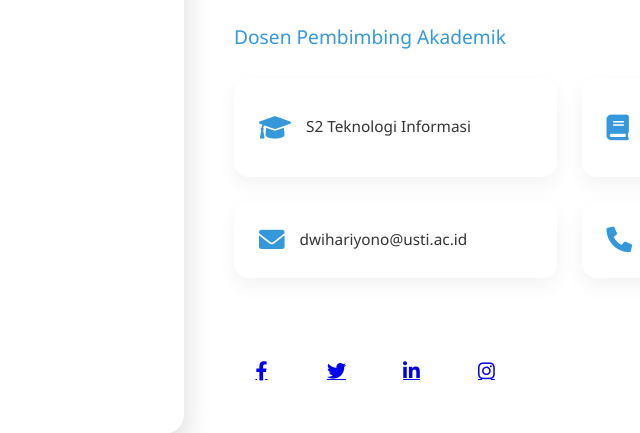
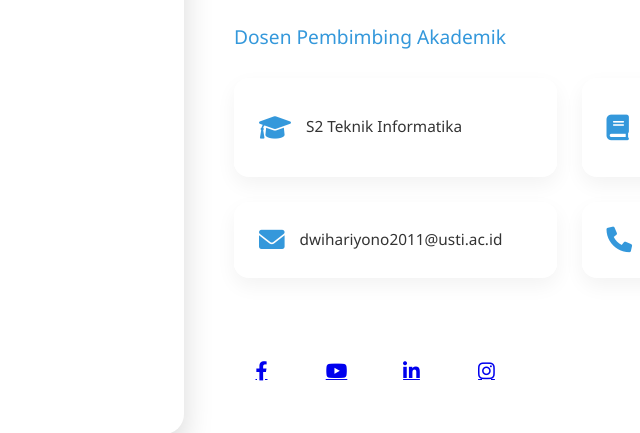
Before and after one commit to zeltia07/zeltiagustadri-2310031806050, a plain HTML site: page index.html in a window 1280 px wide. Shown: the part 2841-3274 px from the top of the page, 296-936 px from the left. Drawn offline with nearby package versions, Linux system fonts and the light colour scheme.

Commit message:
Update index.html

```diff
--- a/index.html
+++ b/index.html
@@ -1598,7 +1598,7 @@
                     <div class="lecturer-details">
                         <div class="detail-item" data-aos="fade-left" data-aos-delay="400">
                             <i class="fas fa-graduation-cap"></i>
-                            <span>S2 Teknologi Informasi</span>
+                            <span>S2 Teknik Informatika</span>
                         </div>
                         <div class="detail-item" data-aos="fade-left" data-aos-delay="500">
                             <i class="fas fa-book"></i>
@@ -1606,7 +1606,7 @@
                         </div>
                         <div class="detail-item" data-aos="fade-left" data-aos-delay="600">
                             <i class="fas fa-envelope"></i>
-                            <span>dwihariyono@usti.ac.id</span>
+                            <span>dwihariyono2011@usti.ac.id</span>
                         </div>
                         <div class="detail-item" data-aos="fade-left" data-aos-delay="700">
                             <i class="fas fa-phone"></i>
@@ -1614,10 +1614,10 @@
                         </div>
                     </div>
                     <div class="lecturer-social" data-aos="fade-up" data-aos-delay="800">
-                        <a href="#"><i class="fab fa-facebook-f"></i></a>
-                        <a href="#"><i class="fab fa-twitter"></i></a>
+                        <a href="https://www.facebook.com/dwiharyono.skom"><i class="fab fa-facebook-f"></i></a>
+                        <a href="https://www.youtube.com/dbinentertainment"><i class="fab fa-youtube"></i></a>
                         <a href="#"><i class="fab fa-linkedin-in"></i></a>
-                        <a href="#"><i class="fab fa-instagram"></i></a>
+                        <a href="https://www.instagram.com/dwiharyono_dhy/"><i class="fab fa-instagram"></i></a>
                     </div>
                 </div>
             </div>
```
